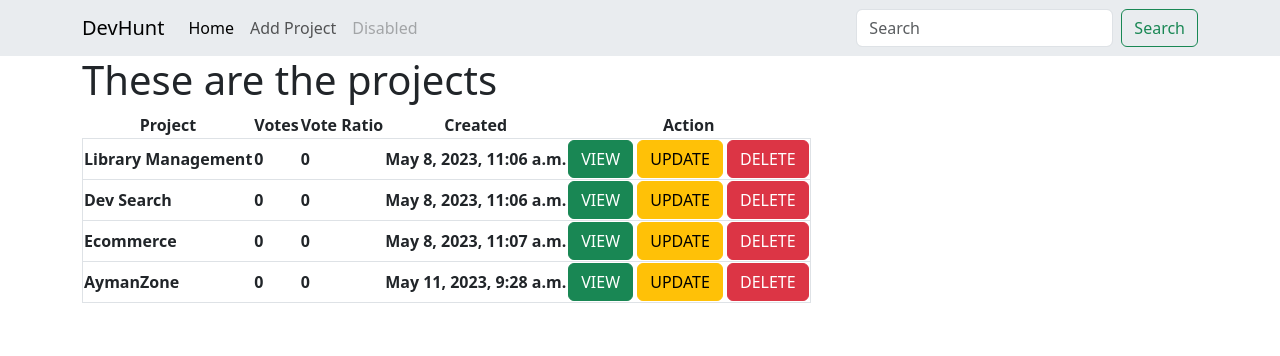
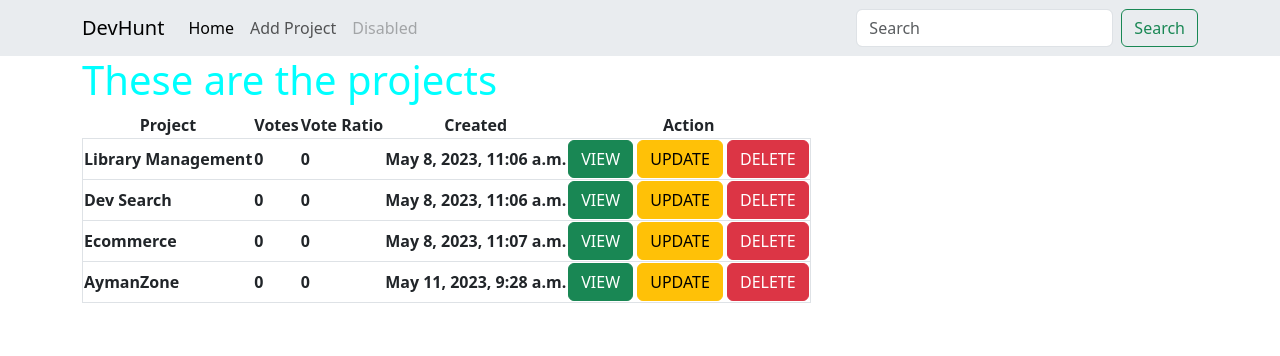
Before and after one commit to shahidafridi-swe/devHunt, a Django app: page / in a window 1280 px wide. Shown: the top 356 px of the page. Run offline with Django 4.2, Linux system fonts and the light colour scheme; data comes from the database, SQL or seed files in the repository; lists and menus that the app fills with data are empty.

Commit message:
setup static files dir and set css link up

```diff
--- a/devHunt/settings.py
+++ b/devHunt/settings.py
@@ -121,6 +121,10 @@ USE_TZ = True
 
 STATIC_URL = 'static/'
 
+STATICFILES_DIRS = [
+    BASE_DIR / 'static'
+]
+
 # Default primary key field type
 # https://docs.djangoproject.com/en/4.2/ref/settings/#default-auto-field
 
--- /dev/null
+++ b/static/styles/main.css
@@ -0,0 +1,3 @@
+h1{
+    color: aqua;
+}
--- a/templates/main.html
+++ b/templates/main.html
@@ -1,10 +1,13 @@
 <!doctype html>
+{% load static %}
 <html lang="en">
+
   <head>
     <meta charset="utf-8">
     <meta name="viewport" content="width=device-width, initial-scale=1">
     <title>DevHunt</title>
     <link href="https://cdn.jsdelivr.net/npm/bootstrap@5.3.0-alpha3/dist/css/bootstrap.min.css" rel="stylesheet" integrity="sha384-KK94CHFLLe+nY2dmCWGMq91rCGa5gtU4mk92HdvYe+M/SXH301p5ILy+dN9+nJOZ" crossorigin="anonymous">
+    <link rel="stylesheet" href="{% static 'styles/main.css' %}">
   </head>
   <body>
 
```
